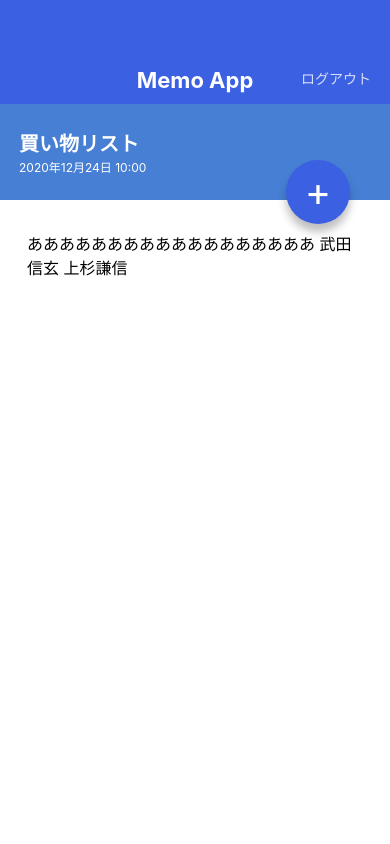
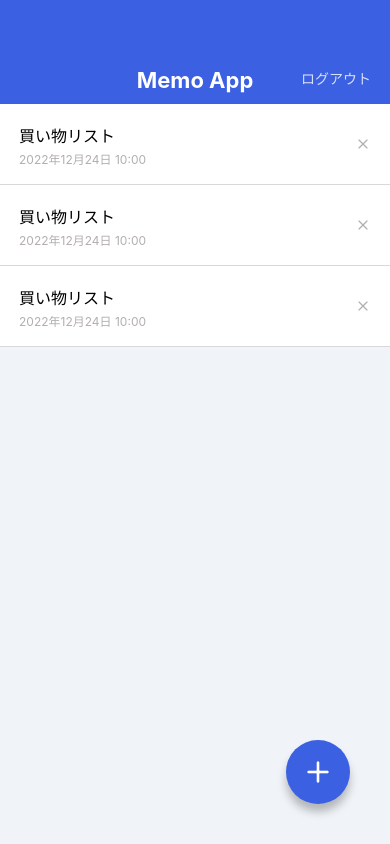
Before and after one commit to Hayato3961/MemoApp, a React Native app: screen /MemoList in a window 390 px wide. Built offline with nearby package versions, Linux system fonts and the light colour scheme.

Commit message:
Install @expo/vector-icons

```diff
--- a/App.jsx
+++ b/App.jsx
@@ -5,6 +5,6 @@
 
 export default function App() {
   return (
-    <MemoDetailScreen />
+    <MemoListScreen />
   );
 }
--- a/package.json
+++ b/package.json
@@ -7,6 +7,7 @@
     "web": "expo start --web"
   },
   "dependencies": {
+    "@expo/vector-icons": "^10.2.1",
     "expo": "~47.0.8",
     "expo-status-bar": "~1.4.2",
     "prop-types": "^15.7.2",
--- a/src/components/CircleButton.jsx
+++ b/src/components/CircleButton.jsx
@@ -1,19 +1,20 @@
 import React from 'react';
-import { View, Text, StyleSheet } from 'react-native';
+import { View, StyleSheet } from 'react-native';
 import { string, shape } from 'prop-types';
+import { Feather } from '@expo/vector-icons';
 
 export default function circleBotton(props){
-  const {children, style} = props;
+  const {style, name } = props;
   return (
     <View style={[styles.circleBotton, style]}>
-      <Text style={styles.circleBottonLabel}>{children}</Text>
+      <Feather name={name} size={32} color="white"/>
     </View>
   );
 }
 
 circleBotton.propTypes = {
-   children: string.isRequired,
    style: shape(),
+   name: string.isRequired,
 };
 
 circleBotton.defaultProps - {
--- a/src/components/MemoList.jsx
+++ b/src/components/MemoList.jsx
@@ -1,5 +1,7 @@
+import { Feather } from '@expo/vector-icons';
 import React from 'react';
 import { View, Text, StyleSheet } from 'react-native';
+
 
 export default function MemoList() {
   return (
@@ -10,7 +12,7 @@
           <Text style={styles.memoListItemDate}>2022年12月24日 10:00</Text>
         </View>
         <View>
-          <Text>X</Text>
+          <Feather name="x" size={16} color="#B0B0B0" />
         </View>
       </View>
 
@@ -20,7 +22,7 @@
           <Text style={styles.memoListItemDate}>2022年12月24日 10:00</Text>
         </View>
         <View>
-          <Text>X</Text>
+          <Feather name="x" size={16} color="#B0B0B0" />
         </View>
       </View>
 
@@ -30,7 +32,7 @@
           <Text style={styles.memoListItemDate}>2022年12月24日 10:00</Text>
         </View>
         <View>
-          <Text>X</Text>
+          <Feather name="x" size={16} color="#B0B0B0" />
         </View>
       </View>
     </View>
--- a/src/screens/MemoDetailScreen.jsx
+++ b/src/screens/MemoDetailScreen.jsx
@@ -1,6 +1,5 @@
 import React from 'react';
 import { View, ScrollView,Text, StyleSheet } from 'react-native';
-
 import AppBar from '../components/AppBar'
 import CircleButton from '../components/CircleButton';
 
@@ -19,7 +18,7 @@
           上杉謙信
         </Text>
       </ScrollView>
-      <CircleButton style={{ top : 160, bottom: 'auto' }}>+</CircleButton>
+      <CircleButton style={{ top : 160, bottom: 'auto' }} name="edit-2" />
     </View>
   );
 }
--- a/src/screens/MemoListScreens.jsx
+++ b/src/screens/MemoListScreens.jsx
@@ -10,7 +10,7 @@
     <View style={styles.container}>
       <AppBar />
       <MemoList />
-      <CircleBotton>+</CircleBotton>
+      <CircleBotton name="plus" />
     </View>
   );
 }
```
Also changed, not shown: 1 other file (tests, documents, lock files or other folders).
